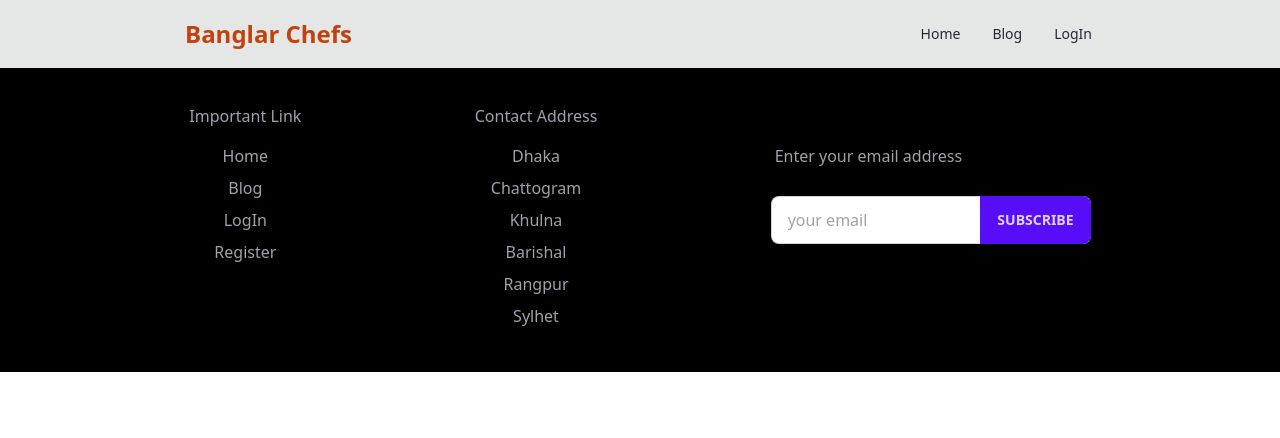
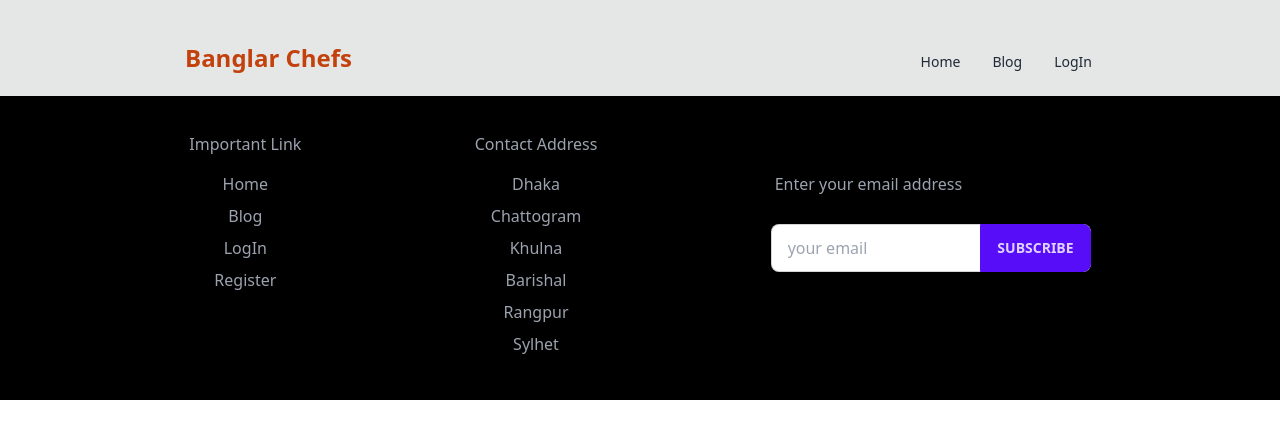
Before and after one commit to Saif-Tasnim/Banglar-Chefs-Client, a React (Vite) app: page /chefsDetails in a window 1280 px wide. Shown: the top 438 px of the page. Built offline with nearby package versions, Linux system fonts and the light colour scheme; no server answers.

Commit message:
displayName & photoUrl parts fixed

```diff
--- a/src/Components/LogIn/Register/Register.jsx
+++ b/src/Components/LogIn/Register/Register.jsx
@@ -1,13 +1,15 @@
-import React, { useContext } from 'react';
+import React, { useContext, useState } from 'react';
 import { FaGithub, FaGoogle } from 'react-icons/fa';
-import { Link } from 'react-router-dom';
+import { Link, useNavigate } from 'react-router-dom';
 import { ToastContainer, toast } from 'react-toastify';
 import 'react-toastify/dist/ReactToastify.css';
 import { AuthContext } from '../../../providers/AuthProvider';
+import { updateProfile } from 'firebase/auth';
 
 
 const Register = () => {
-    const {user , createUserEmail} = useContext(AuthContext);
+    const {createUserEmail } = useContext(AuthContext);
+    const navigate = useNavigate();
 
     const handleRegister = (event) => {
         event.preventDefault();
@@ -18,7 +20,7 @@ const Register = () => {
         const email = form.email.value;
         const password = form.password.value;
 
-        if(password.length < 6){
+        if (password.length < 6) {
             toast.error("Password can not be less than 6 character", {
                 position: toast.POSITION.TOP_CENTER,
                 autoClose: 2000,
@@ -34,15 +36,21 @@ const Register = () => {
 
 
 
-        // console.log(name , photo , email , password);
+        // console.log(name, photo, email, password);
 
 
-       createUserEmail(email , password)
-       .then (res => {
+        createUserEmail(email, password)
+            .then(res => {
                 const loggedUser = res.user;
+
+                updateProfile(loggedUser, {
+                    displayName: name,
+                    photoURL: photo
+                })
                 console.log(loggedUser);
-        toast.success("successfully created " , {
-            position:toast.POSITION.TOP_CENTER,
+
+                toast.success("successfully created ", {
+                    position: toast.POSITION.TOP_CENTER,
                     autoClose: 2000,
                     hideProgressBar: false,
                     closeOnClick: true,
@@ -51,10 +59,15 @@ const Register = () => {
                     progress: undefined
 
                 });
+
+                setTimeout(() => {
+                    navigate('/');
+                }, 1500);
+
             })
-       .catch (error => {
-        toast.error(`${error.message}` , {
-            position:toast.POSITION.TOP_CENTER,
+            .catch(error => {
+                toast.error(`${error.message}`, {
+                    position: toast.POSITION.TOP_CENTER,
                     autoClose: 2000,
                     hideProgressBar: false,
                     closeOnClick: true,
@@ -66,8 +79,11 @@ const Register = () => {
             })
 
 
+
         form.reset();
     }
+
+
 
     return (
         <div className='mt-20'>
@@ -122,7 +138,7 @@ const Register = () => {
                             </div>
 
                         </form>
-                        <ToastContainer/>
+                        <ToastContainer />
                     </div>
                 </div>
 
--- a/src/Components/Share/Header/Header.jsx
+++ b/src/Components/Share/Header/Header.jsx
@@ -4,7 +4,10 @@ import { AuthContext } from '../../../providers/AuthProvider';
 import { ToastContainer, toast } from 'react-toastify';
 
 const Header = () => {
-    const { user, logOut } = useContext(AuthContext);
+    const { user, logOut, loading } = useContext(AuthContext);
+    // const profileImgUrl = "https://marketplace.canva.com/EAFEits4-uw/1/0/800w/canva-boy-cartoon-gamer-animated-twitch-profile-photo-r0bPCSjUqg0.jpg";
+
+
     console.log(user);
 
     const [toggle, setToggle] = useState(false);
@@ -23,7 +26,7 @@ const Header = () => {
         setTimeout(() => {
             logOut()
                 .then(() => {
-                    history.push('/');
+
                 })
                 .catch(error => {
                     console.log(error);
@@ -31,10 +34,14 @@ const Header = () => {
         }, 1500);
     }
 
+    if (loading) {
+        return <span className="loading loading-dots loading-lg"></span>
+
+    }
 
     return (
         <div className='bg-base-300'>
-            <div className="navbar md:w-3/4 md:mx-auto justify-between">
+            <div className="navbar md:w-3/4 md:mx-auto justify-between pt-7">
                 <div className="navbar-start">
 
                     {/* mobile responsive */}
@@ -54,13 +61,16 @@ const Header = () => {
 
                                 <li>
                                     {user ? <>
+                                        <div className="tooltip" data-tip={user.displayName}>
                                             <Link to="/" onClick={handleLogOut}>
-                                            LogOut {user.email}
+                                                <img src={user.photoURL} className='w-11 h-11 rounded-md' alt="" />
                                             </Link>
                                             <ToastContainer />
+
+                                        </div>
                                     </> : (
-                                        <Link to="/login" >
-                                            LogIn
+                                        <Link to="/login">
+                                            Log In
                                         </Link>
                                     )}
                                 </li>
@@ -76,16 +86,19 @@ const Header = () => {
 
                 <div className="navbar-center hidden lg:flex">
                     <ul className="menu menu-horizontal px-1">
-                        <li> <Link to="/"> Home </Link> </li>
-                        <li> <Link to='/blog'> Blog </Link></li>
-                        <li>
+                        <li className='mt-2'> <Link to="/"> Home </Link> </li>
+                        <li className='mt-2'> <Link to='/blog'> Blog </Link></li>
+                        <li className='mt-2'>
                             {user ? <>
+                                <div className="tooltip" data-tip={user.displayName}>
                                     <Link to="/" onClick={handleLogOut}>
-                                    LogOut {user.email}
+                                        <img src={user.photoURL} className='w-11 h-11 rounded-md' alt="" />
                                     </Link>
                                     <ToastContainer />
+
+                                </div>
                             </> : (
-                                <Link to="/login" >
+                                <Link to="/login">
                                     LogIn
                                 </Link>
                             )}
--- a/src/providers/AuthProvider.jsx
+++ b/src/providers/AuthProvider.jsx
@@ -1,6 +1,6 @@
 /* eslint-disable react/prop-types */
 import { createContext, useEffect, useState } from 'react';
-import { createUserWithEmailAndPassword, getAuth, onAuthStateChanged, signInWithEmailAndPassword, signOut } from "firebase/auth";
+import { createUserWithEmailAndPassword, getAuth, onAuthStateChanged, signInWithEmailAndPassword, signOut, updateProfile } from "firebase/auth";
 import app from '../firebase/firebase.config';
 
 export const AuthContext = createContext(null);
@@ -18,6 +18,7 @@ const AuthProvider = ({ children }) => {
 
     }
 
+
     const signInEmail = (email, password) => {
         setLoading(true);
         return signInWithEmailAndPassword(auth, email, password);
@@ -27,10 +28,13 @@ const AuthProvider = ({ children }) => {
         return signOut(auth);
     }
 
+
+
     useEffect(() => {
         const unsubscribe = onAuthStateChanged(auth, currentUser => {
             setUser(currentUser);
             setLoading(false);
+
         });
 
         return () => unsubscribe();
```
Lines whose indentation alone changed are shown as unchanged.
